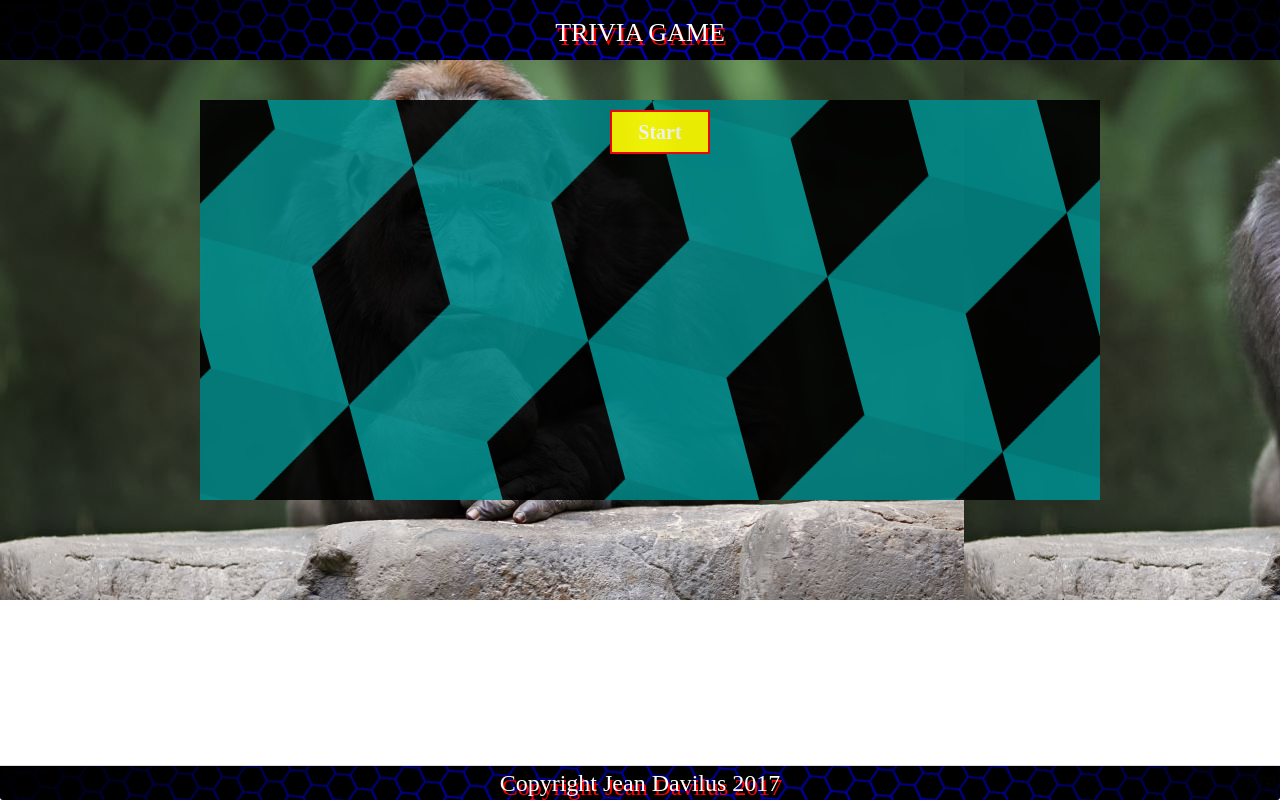
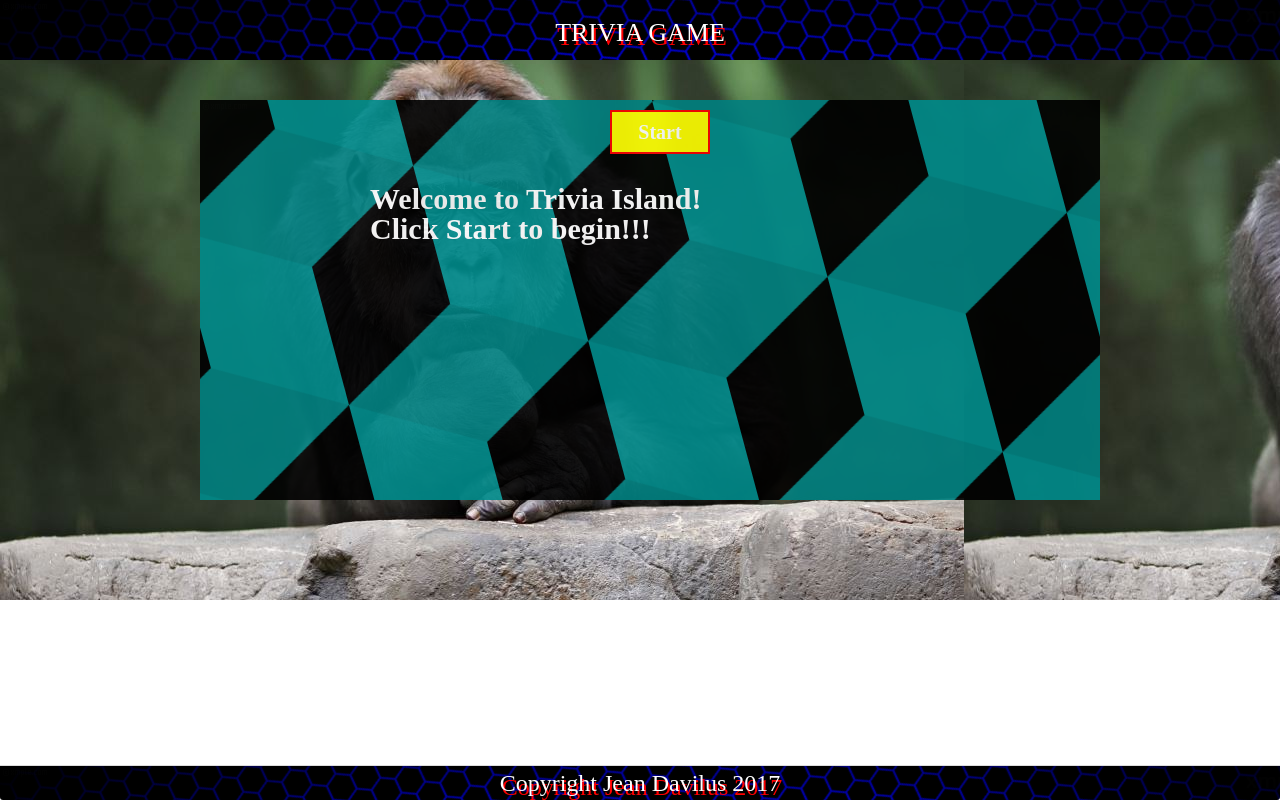
Before and after one commit to stephenson90/TriviaGame, a plain HTML site: page index.html in a window 1280 px wide. Drawn offline with nearby package versions, Linux system fonts and the light colour scheme; a web font is replaced by a local one.

Commit message:
everything is working

```diff
--- a/assets/css/style.css
+++ b/assets/css/style.css
@@ -61,6 +61,18 @@
 	font-weight: bolder;
 }
 
+.start2{
+	position: relative;
+	left:150px;
+	margin: 10px;
+	padding: 10px;
+	font-size: 30px;
+	font-weight: bolder;
+	color:white;
+
+
+}
+
 .done{
 
 	position: relative;
--- a/assets/javascript/app.js
+++ b/assets/javascript/app.js
@@ -190,6 +190,7 @@ function trivgame(){
 		trivgame();
 
 		$(".start").hide();
+		$(".start2").hide();
 		$(".done").show();
 		$(".oneline").show();
 
@@ -265,7 +266,7 @@ console.log(allAnswers);
 
 
 		//$(".result").append("You got " + rightAns+" questions correctly " + incoAns + " questions incorrectly");
-		alert("You got " + rightAns +" questions correctly " + incoAns + " questions incorrectly");
+		alert("You got " + rightAns +" questions correctly " + incoAns + " questions incorrectly")
 
 
 		}
@@ -275,14 +276,17 @@ console.log(allAnswers);
 }
 		function stop() {
 			  clearInterval(timeval);
+			  window.location.reload(true);
     }
 		$("form").submit(function(){
 			checkAnswers();
 
 
 		//$(".result").append("You got " + rightAns+" questions correctly " + incoAns + " questions incorrectly");
-		alert("You got " + rightAns +" questions correctly " + incoAns + " questions incorrectly");
-		history.go(0);
+		$(".start2").html("You got " + rightAns +" questions correctly " + incoAns + " questions incorrectly");
+		$(".start2").show();
+
+
 
     	});
 
--- a/index.html
+++ b/index.html
@@ -22,6 +22,9 @@
 
 <div class="quest">
 <button class="start"> Start </button>
+<p class="start2"> Welcome to Trivia Island! <br> Click Start to begin!!!
+</p>
+
 <!--<button class="done"> Done </button>-->
 
 <form target="_top">
```
